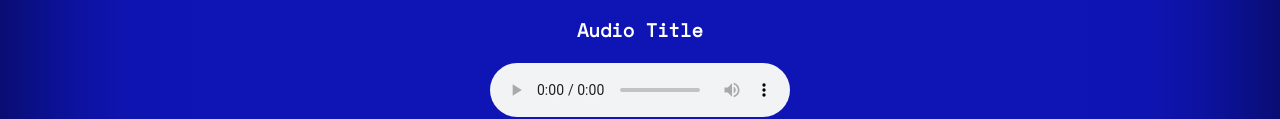
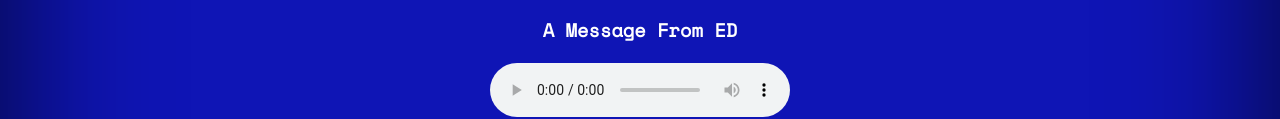
Before and after one commit to work-by-ed/saveed, a plain HTML site: page index.html in a window 1280 px wide. Shown: the part 436-555 px from the top of the page. Drawn offline with nearby package versions, Linux system fonts and the light colour scheme.

Commit message:
A message

```diff
--- a/index.html
+++ b/index.html
@@ -62,7 +62,7 @@
 </div>
 
 
-<div class="audio-title"><h3>Audio Title</h3></div>
+<div class="audio-title"><h3>A Message From ED</h3></div>
 <div class="new-content">
  <audio autoplay="autoplay" controls loop="loop">
 <source src="audio.mp3">
```
